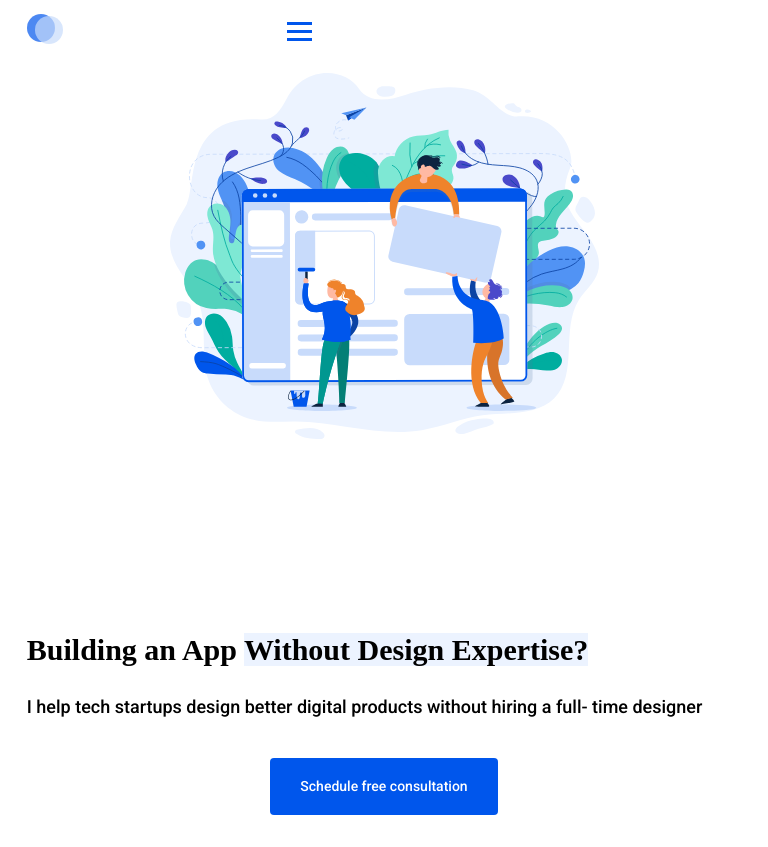
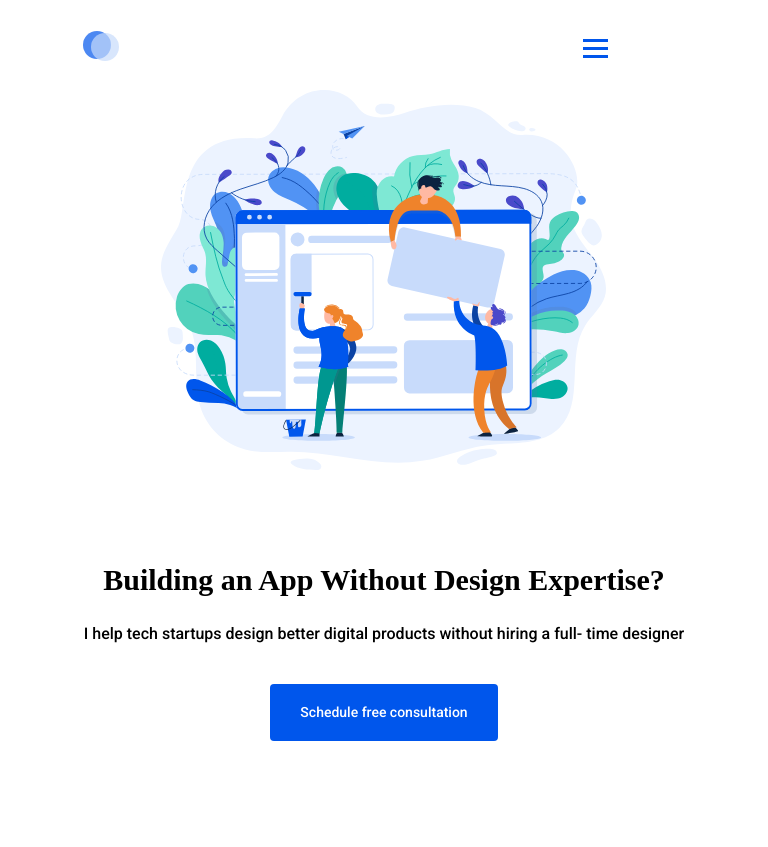
Before and after one commit to WebHeroSchool/Gleb1, a plain HTML site: page index.html in a window 768 px wide. After the commit the page ends 800 px from the top, so only its background shows below. Drawn offline with Linux system fonts and the light colour scheme.

Commit message:
Update style.css

```diff
--- a/style.css
+++ b/style.css
@@ -19,6 +19,7 @@
   display: inline-block;
   display: flex;
   align-items: center;
+  margin: -15px 0;
 }
 
 .logo {
@@ -143,6 +144,11 @@
     display: none;
   }
 
+  .logo,
+  .menu {
+    margin: 0;
+  }
+
   .hamburger-menu {
     visibility: visible;
   }
@@ -153,6 +159,7 @@
 
   .header {
     margin-bottom: 60px;
+    margin: 25px 0;
   }
 
   .main {
@@ -224,7 +231,7 @@
     width: 100%;
     height: 100%;
     margin: auto;
-    padding: 186px 0;
+    padding: 195px 0;
     list-style: none;
     text-align: center;
     background-color: #FFF;
@@ -280,7 +287,7 @@
   }
 }
 
-@media (min-width: 768px) and (max-width: 1024px) {
+@media (min-width: 769px) and (max-width: 1024px) {
   .wrapper {
     width: 95%;
   }
@@ -293,14 +300,14 @@
   }
 
   .main__title {
-    font-size: 30px;
+    font-size: 50px;
     font-weight: 700;
-    line-height: 45px;
+    line-height: 66px;
     text-align: left;
   }
 
   .main {
-    background-size: 60%;
+    background-size: 50%;
   }
 
   .main__subtitle {
@@ -321,7 +328,7 @@
   }
 }
 
-@media (max-width: 1366px) and (min-width: 1024px) {
+@media (max-width: 1366px) and (min-width: 1025px) {
   .wrapper {
     width: 75%;
   }
@@ -362,8 +369,18 @@
   }
 }
 
-@media (min-width: 1366px) and (max-width: 1919px) {
+@media (min-width: 1367px) and (max-width: 1500px) {
   .wrapper {
     width: 95%;
   }
 }
+
+@media (min-width: 421px) and (max-width: 768px) {
+  .main__title-text_highlight {
+    background-color: inherit;
+  }
+
+  .menu__btn {
+    margin-left: 500px
+  }
+}
```
